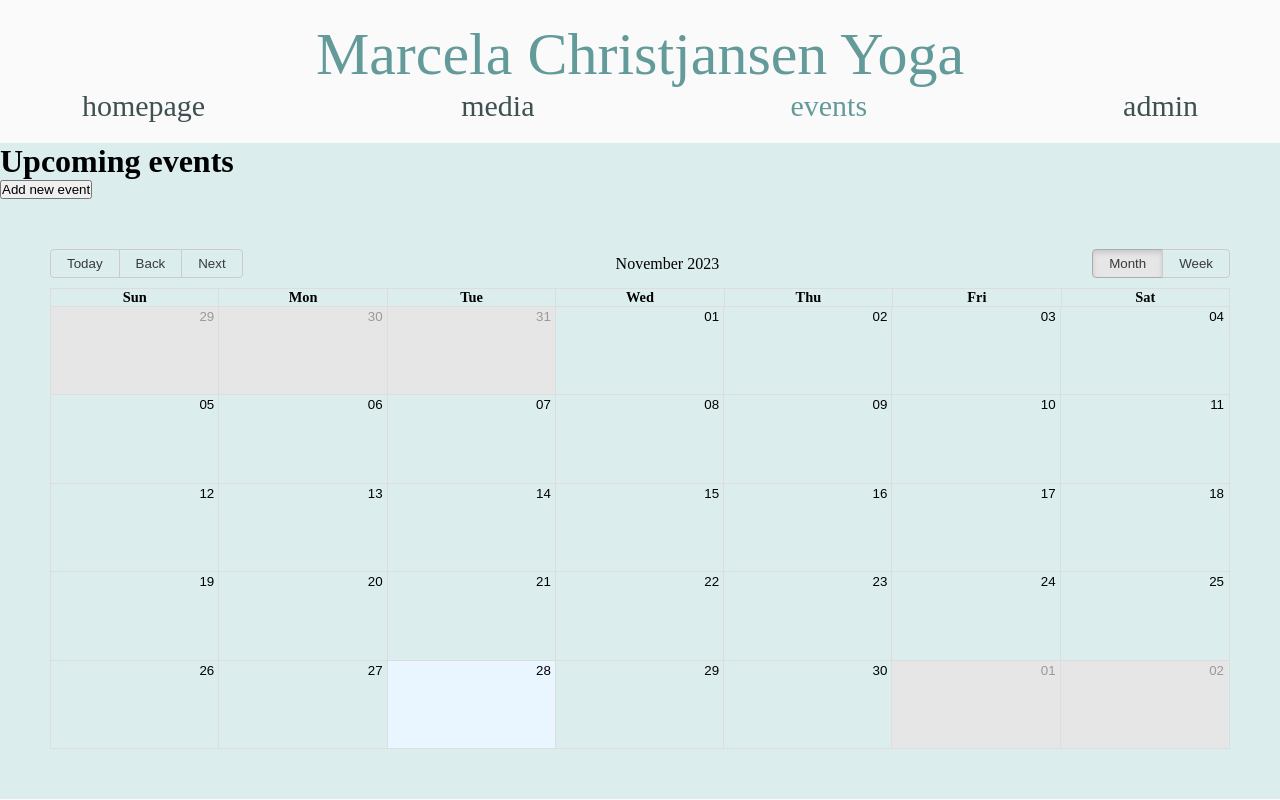
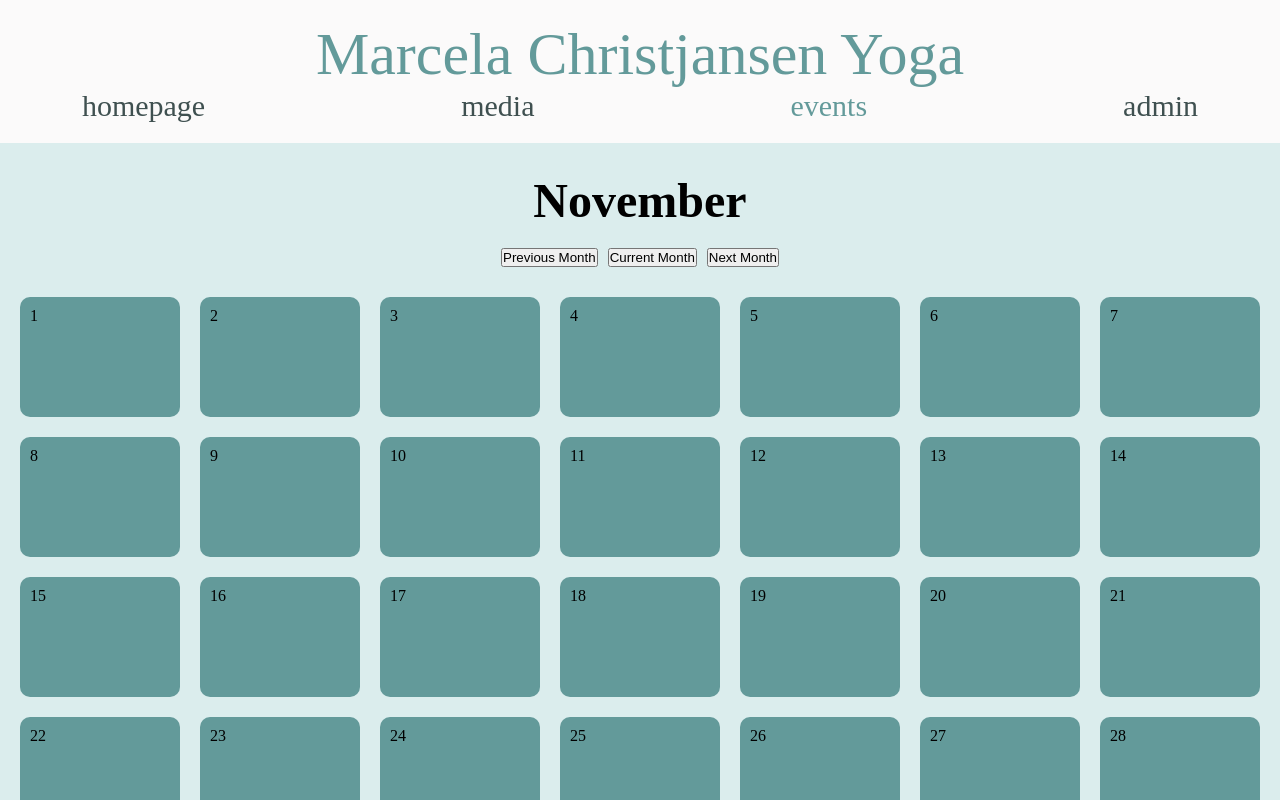
Before and after one commit to MaxusTheOne/Yoga-frontend, a React (Vite) app in the folder YogaFrontend/: page /events in a window 1280 px wide. Shown: the top 800 px of the page. Built offline with nearby package versions, Linux system fonts and the light colour scheme; no server answers; a web font is replaced by a local one.

Commit message:
created calendar and styled it

```diff
--- /dev/null
+++ b/YogaFrontend/src/components/Eventpage/CalendarCard.jsx
@@ -0,0 +1,9 @@
+export default function CalendarCard({ day, event }) {
+    CalendarCard.propTypes
+    return (
+        <div className="calendarCard-container">
+            <p className="day-number">{day}</p>
+            <div className="eventCards-container">{event}</div>
+        </div>
+    )
+}
--- a/YogaFrontend/src/components/Eventpage/EventCalendar.jsx
+++ b/YogaFrontend/src/components/Eventpage/EventCalendar.jsx
@@ -1,241 +1,53 @@
-import { Calendar, dateFnsLocalizer } from 'react-big-calendar'
-import format from 'date-fns/format'
-import parse from 'date-fns/parse'
-import startOfWeek from 'date-fns/startOfWeek'
-import getDay from 'date-fns/getDay'
-import DatePicker from 'react-datepicker'
-import 'react-big-calendar/lib/css/react-big-calendar.css'
-import enUS from 'date-fns/locale/en-US'
-import { useEffect, useState } from 'react'
-import 'react-datepicker/dist/react-datepicker.css'
-import '/Users/dajac/Desktop/Datamatiker/Semester 2/Eksamen/kode/Yoga-frontend/YogaFrontend/src/homepage.css'
-import { da } from 'date-fns/locale'
-
-//format of the dates is in US format
-const locales = {
-    'en-US': enUS,
-}
-
-//customizing the behavior of the functionalities in the calendar
-const localizer = dateFnsLocalizer({
-    format,
-    parse,
-    startOfWeek,
-    getDay,
-    locales,
-})
-
-//This is only testing data
-//Months start at 0 so that would be january
-//format goes new Date(year, month, day, hour, minutes)
-const events = [
-    {
-        title: 'Astanga yoga intro',
-        allDay: false,
-        start: new Date(2023, 10, 23, 18, 30),
-        end: new Date(2023, 10, 23, 20, 0),
-        description: 'other',
-        data: { type: 'signup' },
-    },
-    {
-        title: 'Hot yoga retreat',
-        allDay: true,
-        start: new Date(2023, 10, 21),
-        end: new Date(2023, 10, 22),
-        description: 'all day event',
-        data: { type: 'signup' },
-    },
-    {
-        title: 'Shavasana yoga intro',
-        allDay: false,
-        start: new Date(2023, 10, 26, 12, 30),
-        end: new Date(2023, 10, 26, 13, 30),
-        description: 'more other',
-        data: { type: 'signup' },
-    },
-]
-
-// const EventComponent = ({ event }) => (
-//     <div>
-//         {event.title}
-//         {event.description && <p>{event.description}</p>}
-//     </div>
-// )
-
-//This is the actual component starting here and going down
+import { useState } from 'react'
+import CalendarCard from './CalendarCard'
 
 export default function EventCalendar() {
-    // New state to store events fetched from the database
-    const [dbEvents, setDbEvents] = useState([])
+    const [currentDate, setCurrentDate] = useState(new Date())
 
-    // Function to fetch events from the database
-    async function fetchEventsFromDatabase() {
-        try {
-            const response = await fetch('http://localhost:3000/events')
-            const data = await response.json()
-            setDbEvents(data)
-        } catch (error) {
-            console.error('Error fetching events:', error)
-        }
+    function handleNextMonth() {
+        setCurrentDate(
+            new Date(currentDate.getFullYear(), currentDate.getMonth() + 1, 1)
+        )
     }
 
-    //controls the state for the dialog for adding an event
-    const [isDialogOpen, setIsDialogOpen] = useState(false)
-
-    //Sets the state of a new event thru the datepicker component
-    const [newEvent, setNewEvent] = useState({
-        title: '',
-        start: '',
-        end: '',
-    })
-
-    // useEffect to fetch events when the component mounts
-    useEffect(() => {
-        fetchEventsFromDatabase()
-    }, [newEvent])
-
-    //is used to update all events with the newEvent to show on the calendar
-    const [allEvents, setAllEvents] = useState(dbEvents)
-
-    //used for checking the input datepicker for empty values
-    const [error, setError] = useState('')
-
-    //this function is called when the add event button is clicked and it calls the set function in allEvents
-    function handleAddEvent() {
-        // Check if required fields are filled
-        if (!newEvent.title || !newEvent.start || !newEvent.end) {
-            setError('Please fill in all required fields.')
-            return
-        }
-
-        // Make a POST request to add the new event on the server
-        fetch('http://localhost:3000/events', {
-            method: 'POST',
-            headers: {
-                'Content-Type': 'application/json',
-            },
-            body: JSON.stringify(newEvent),
-        })
-            .then((response) => response.json())
-            .then((data) => {
-                console.log(data) // Log the response from the server
-            })
-            .catch((error) => {
-                console.error('Error adding event:', error)
-            })
-
-        // Reset error
-        setError('')
-
-        setAllEvents([...allEvents, newEvent])
-
-        //resets the input fields
-        setNewEvent({
-            title: '',
-            allDay: '',
-            start: '',
-            end: '',
-        })
-
-        //closes the dialog after event is added
-        setIsDialogOpen(false)
+    function handlePrevMonth() {
+        setCurrentDate(
+            new Date(currentDate.getFullYear(), currentDate.getMonth() - 1, 1)
+        )
     }
 
-    //this function handles the opening of the add event dialog
-    function handleOpenDialog() {
-        setIsDialogOpen(true)
+    function handleCurrentMonth() {
+        setCurrentDate(new Date())
     }
 
-    //this function handles the opening of the add event dialog
-    function handleCloseDialog() {
-        setIsDialogOpen(false)
+    const daysInMonth = new Date(
+        currentDate.getFullYear(),
+        currentDate.getMonth() + 1,
+        0
+    ).getDate()
+
+    const monthName = new Intl.DateTimeFormat('en-US', {
+        month: 'long',
+    }).format(currentDate)
+
+    const daysArray = []
+    for (let i = 1; i <= daysInMonth; i++) {
+        daysArray.push(i)
     }
 
+    const mappedDaysArray = daysArray.map((day) => (
+        <CalendarCard key={day} day={day} />
+    ))
+
     return (
-        <>
-            <button onClick={handleOpenDialog}>Add new event</button>
-            {isDialogOpen && (
-                <dialog className="add-new-event-dialog" open>
-                    <button onClick={handleCloseDialog}>X</button>
-                    <div>
-                        {/* The below is to validate some input and send and error to the user if there is no input */}
-                        {error && <p style={{ color: 'red' }}>{error}</p>}
-                        <input
-                            required
-                            type="text"
-                            placeholder="Add title"
-                            style={{ width: '20%', marginRight: '10px' }}
-                            value={newEvent.title}
-                            onChange={(event) =>
-                                setNewEvent({
-                                    ...newEvent,
-                                    title: event.target.value,
-                                })
-                            }
-                        />
-                        <DatePicker
-                            ClassName="datePicker"
-                            required
-                            placeholderText="Start Date"
-                            style={{ marginRight: '10px' }}
-                            selected={newEvent.start}
-                            onChange={(start) =>
-                                setNewEvent({ ...newEvent, start })
-                            }
-                            showTimeSelect
-                            dateFormat="dd/MM/yyyy h:mm aa"
-                            isClearable
-                        />
-                        <DatePicker
-                            required
-                            placeholderText="End Date"
-                            style={{ marginRight: '10px' }}
-                            selected={newEvent.end}
-                            onChange={(end) =>
-                                setNewEvent({ ...newEvent, end })
-                            }
-                            showTimeSelect
-                            dateFormat="dd/MM/yyyy h:mm aa"
-                            isClearable
-                        />
-                        <textarea
-                            placeholder="Add description"
-                            style={{
-                                marginTop: '10px',
-                                width: '100%',
-                                resize: 'vertical',
-                            }}
-                            value={newEvent.description}
-                            onChange={(event) =>
-                                setNewEvent({
-                                    ...newEvent,
-                                    description: event.target.value,
-                                })
-                            }
-                        />
-                        <button
-                            style={{ marginTop: '10px' }}
-                            onClick={handleAddEvent}
-                        >
-                            Add event
-                        </button>
-                    </div>
-                </dialog>
-            )}
-
-            <Calendar
-                views={['month', 'week']}
-                defaultView={'month'}
-                className="event-calendar"
-                localizer={localizer}
-                events={dbEvents}
-                startAccessor="start"
-                endAccessor="end"
-                // components={{
-                //     event: EventComponent,
-                // }}
-                style={{ height: 500, margin: '50px' }}
-            />
-        </>
+        <div className="calendar-container">
+            <h1 className="monthName-container">{monthName}</h1>
+            <div className="month-buttons-container">
+                <button onClick={handlePrevMonth}>Previous Month</button>
+                <button onClick={handleCurrentMonth}>Current Month</button>
+                <button onClick={handleNextMonth}>Next Month</button>
+            </div>
+            <div className="calendar-grid-container">{mappedDaysArray}</div>
+        </div>
     )
 }
--- a/YogaFrontend/src/components/Eventpage/Eventpage.jsx
+++ b/YogaFrontend/src/components/Eventpage/Eventpage.jsx
@@ -7,7 +7,6 @@ export default function Eventpage() {
         <>
             <Header />
             <div className="event-calendar-container">
-                <h1>Upcoming events</h1>
                 <EventCalendar />
             </div>
             <Footer />
--- a/YogaFrontend/src/homepage.css
+++ b/YogaFrontend/src/homepage.css
@@ -348,3 +348,62 @@ footer ul {
     font-size: x-large;
     cursor: pointer;
 }
+
+/* STYLING FOR CALENDAR AND EVENTS */
+
+/* Calendar Container */
+.day-number {
+    display: flex;
+}
+
+.event-calendar-container {
+    margin: auto;
+    margin-right: 20px;
+    margin-left: 20px;
+    margin-top: 30px;
+    margin-bottom: 100px;
+}
+
+/* Individual Day Styles */
+.calendarCard-container {
+    background-color: rgba(99, 154, 154, 1);
+    border-radius: 10px;
+    height: 100px;
+    padding: 10px;
+    text-align: center;
+}
+
+/* Calendar Grid */
+.calendar-grid-container {
+    margin-top: 30px;
+    display: grid;
+    grid-template-columns: repeat(auto-fit, minmax(150px, 1fr));
+    gap: 20px;
+}
+
+/* Month buttons styling */
+.month-buttons-container {
+    display: flex;
+    gap: 10px;
+    justify-content: center;
+    margin-top: 20px;
+}
+
+/* Month Header */
+.monthName-container {
+    text-align: center;
+    font-size: xxx-large;
+}
+
+/* Month Buttons Container */
+.month-buttons-container {
+    text-align: center;
+    margin-bottom: 20px;
+}
+
+/* Responsive Styles */
+@media (max-width: 600px) {
+    .calendar-grid-container {
+        grid-template-columns: repeat(auto-fit, minmax(100px, 1fr));
+    }
+}
```
Also changed, not shown: YogaFrontend/src/components/Eventpage/EventCard.jsx (added, +10 -0 lines), YogaFrontend/src/components/Eventpage/Event.jsx (deleted).
